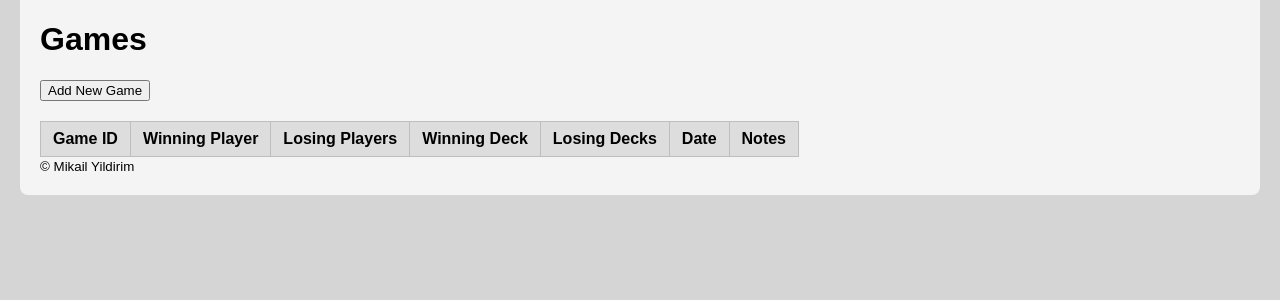
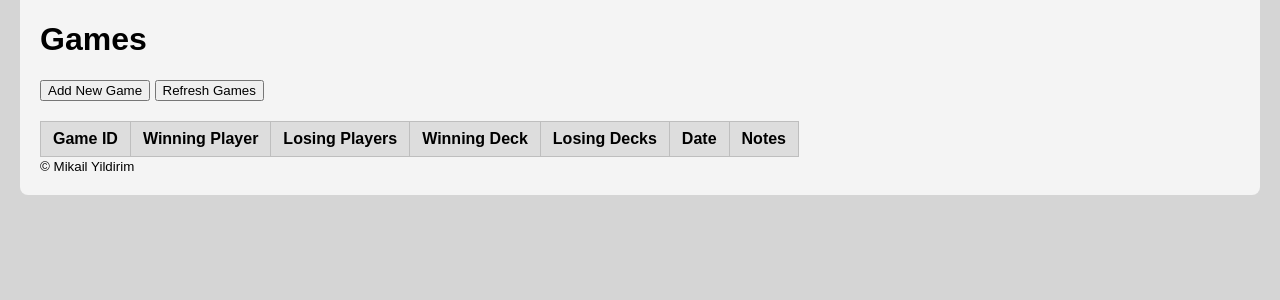
Before and after one commit to mikthelegend/commander_games, a Flask app: page /games in a window 1280 px wide. Shown: the part 77-377 px from the top of the page. Run offline with Flask 3, Linux system fonts and the light colour scheme; data that the repository does not hold is empty.

Commit message:
Add refresh button to games page

```diff
--- a/static/games.js
+++ b/static/games.js
@@ -34,3 +34,9 @@ fetch('/get_all_games')
             gameList.appendChild(listItem);
         });
     });
+
+document.getElementById("refresh_games_button").addEventListener("click", () => {
+    fetch('/update').then(() => {
+        location.reload();
+    });
+});
--- a/templates/games.html
+++ b/templates/games.html
@@ -6,6 +6,7 @@
 <div class="games-page">
     <h1>Games</h1>
     <button id="add_new_game_button">Add New Game</button>
+    <button id="refresh_games_button">Refresh Games</button>
     {% include "new_game.html" %}
     <table id="games_table" class="games-table">
         <thead>
--- a/templates/new_game.html
+++ b/templates/new_game.html
@@ -156,6 +156,7 @@
                 console.log('Success:', result);
                 document.getElementById('add_new_game_card').style.display = 'none';
                 formElement.reset();
+                location.reload();
             })
             .catch(error => {
                 console.error('Error:', error);
```
